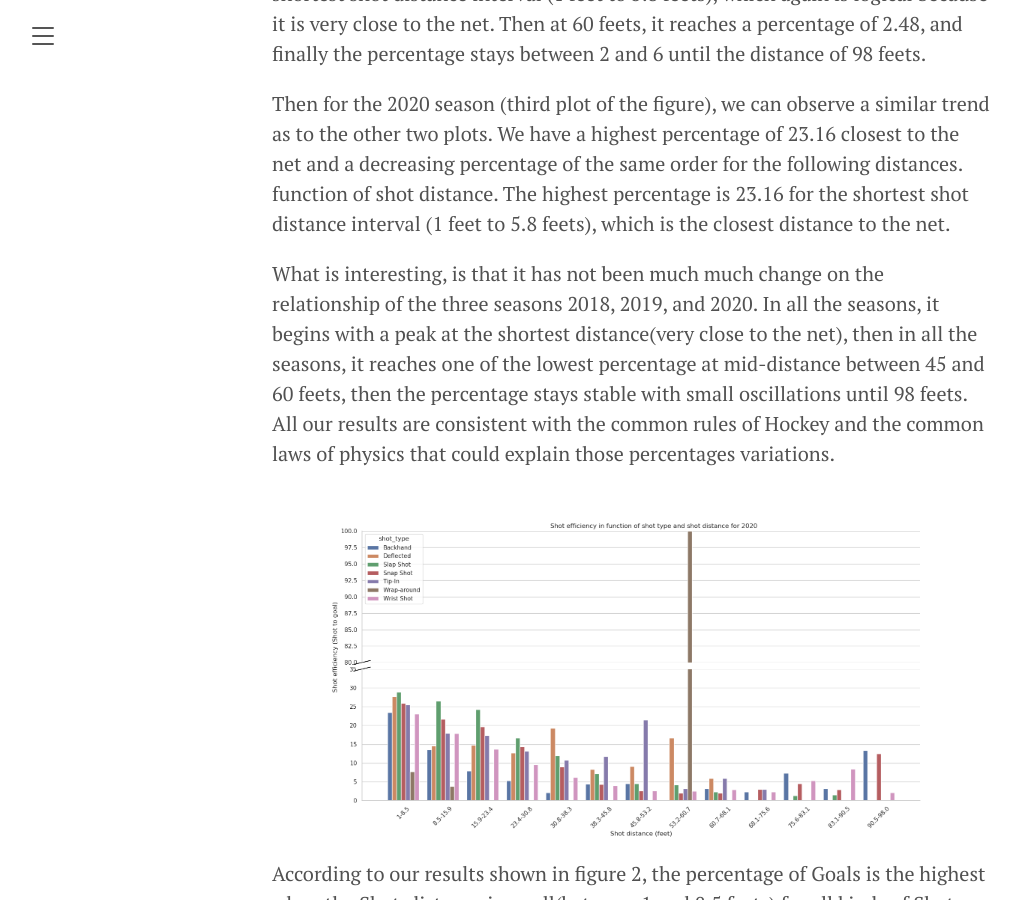
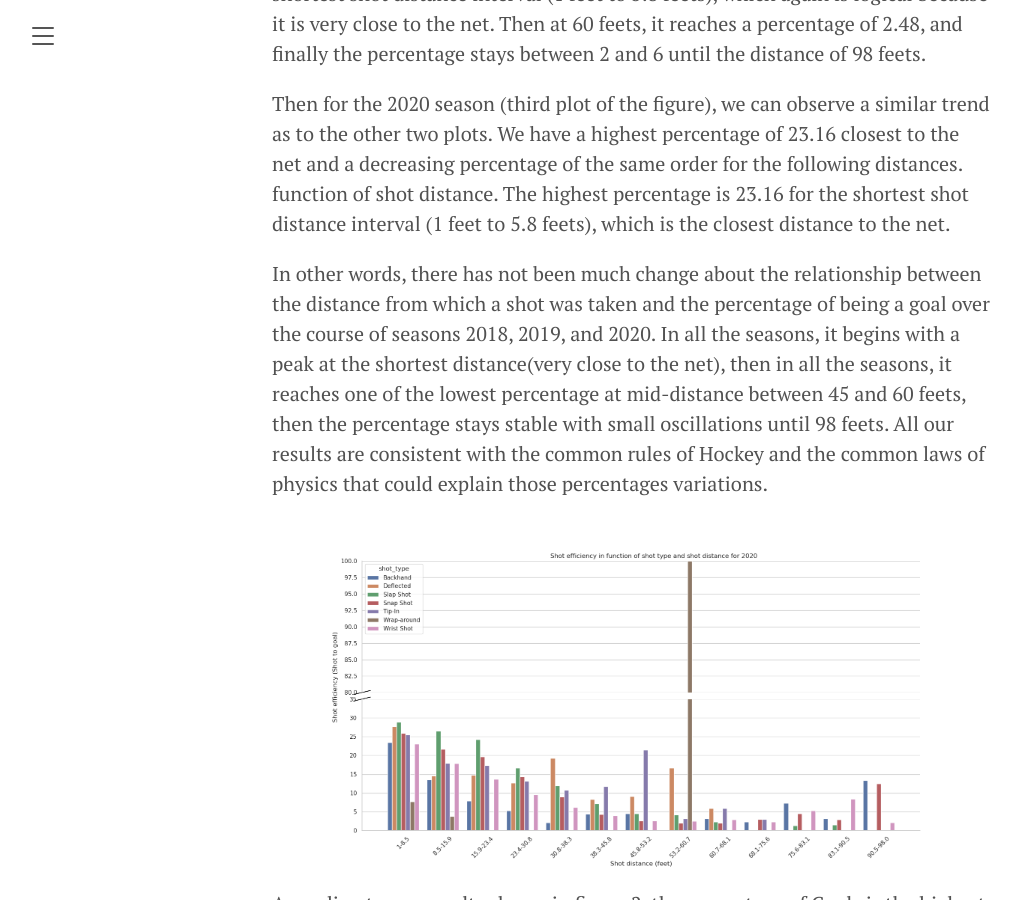
Before and after one commit to jaihon1/IFT6758-Project, a Jekyll site: the page built from blog/_posts/2021-09-28-milestone-1.md, in a window 1280 px wide and 900 px high, scrolled down 12695 px. Shown: the whole window, without its empty margins (8-1029 px from the left). Built offline with Jekyll 4.4.1, drawn with Linux system fonts in a browser that asks for light colours.

Commit message:
Update blog/_posts/2021-09-28-milestone-1.md
Co-authored-by: LaurenceMarcotte <48660119+LaurenceMarcotte@users.noreply.github.com>

```diff
--- a/blog/_posts/2021-09-28-milestone-1.md
+++ b/blog/_posts/2021-09-28-milestone-1.md
@@ -212,7 +212,7 @@ function of shot distance. The highest percentage is 23.16 for the shortest shot
 interval (1 feet to 5.8 feets), which is the closest distance to the net.
 
 
-What is interesting, is that it has not been much much change on the relationship of the three seasons 2018, 2019, and 2020.
+In other words, there has not been much change about the relationship between the distance from which a shot was taken and the percentage of being a goal over the course of seasons 2018, 2019, and 2020.
 In all the seasons, it begins with a peak at the shortest distance(very close to the net), then in all the seasons, it reaches one of the
 lowest percentage at mid-distance between 45 and 60 feets, then the percentage stays stable with small oscillations until 98 feets.
 All our results are consistent with the common rules of Hockey and the common laws of physics that could explain those percentages
```
